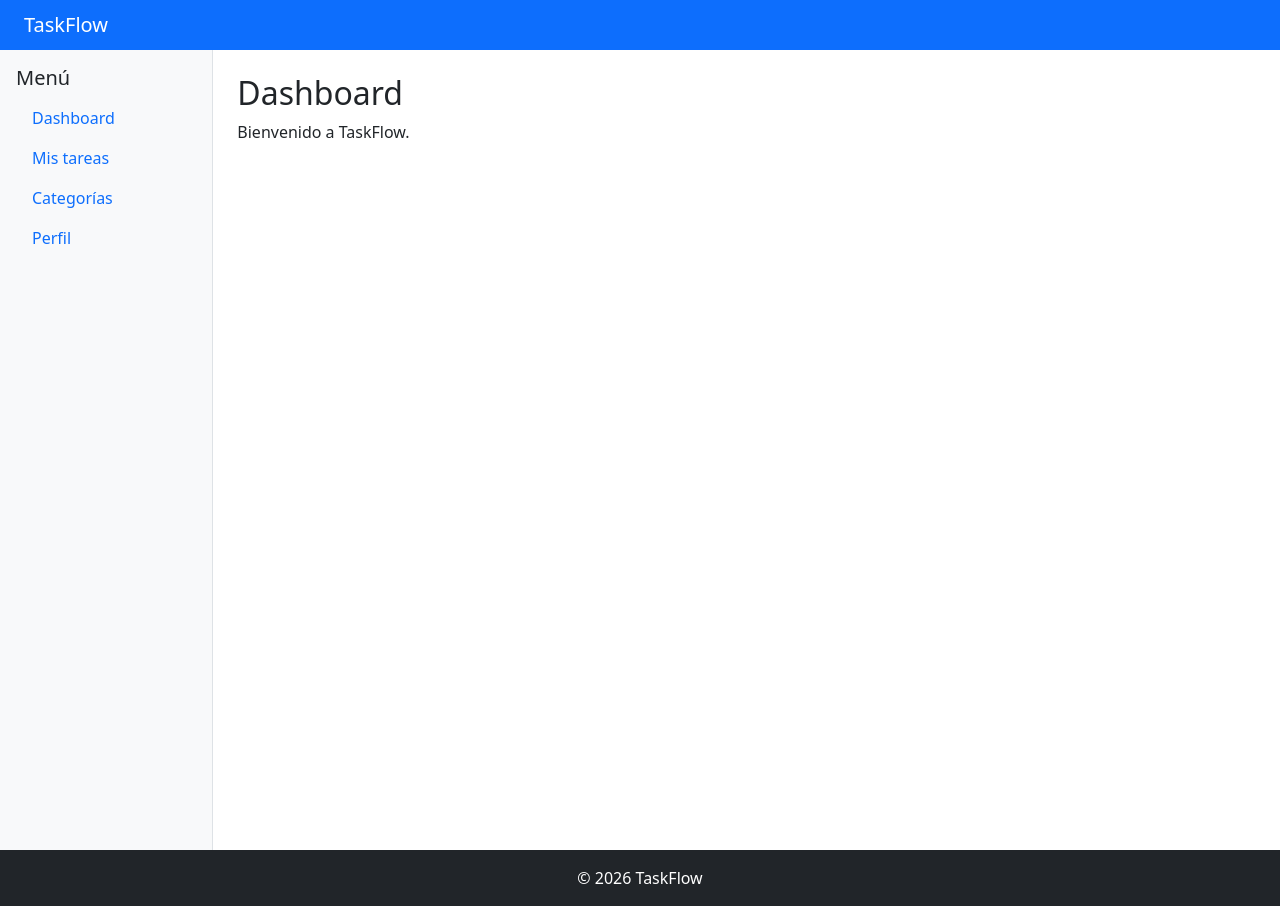
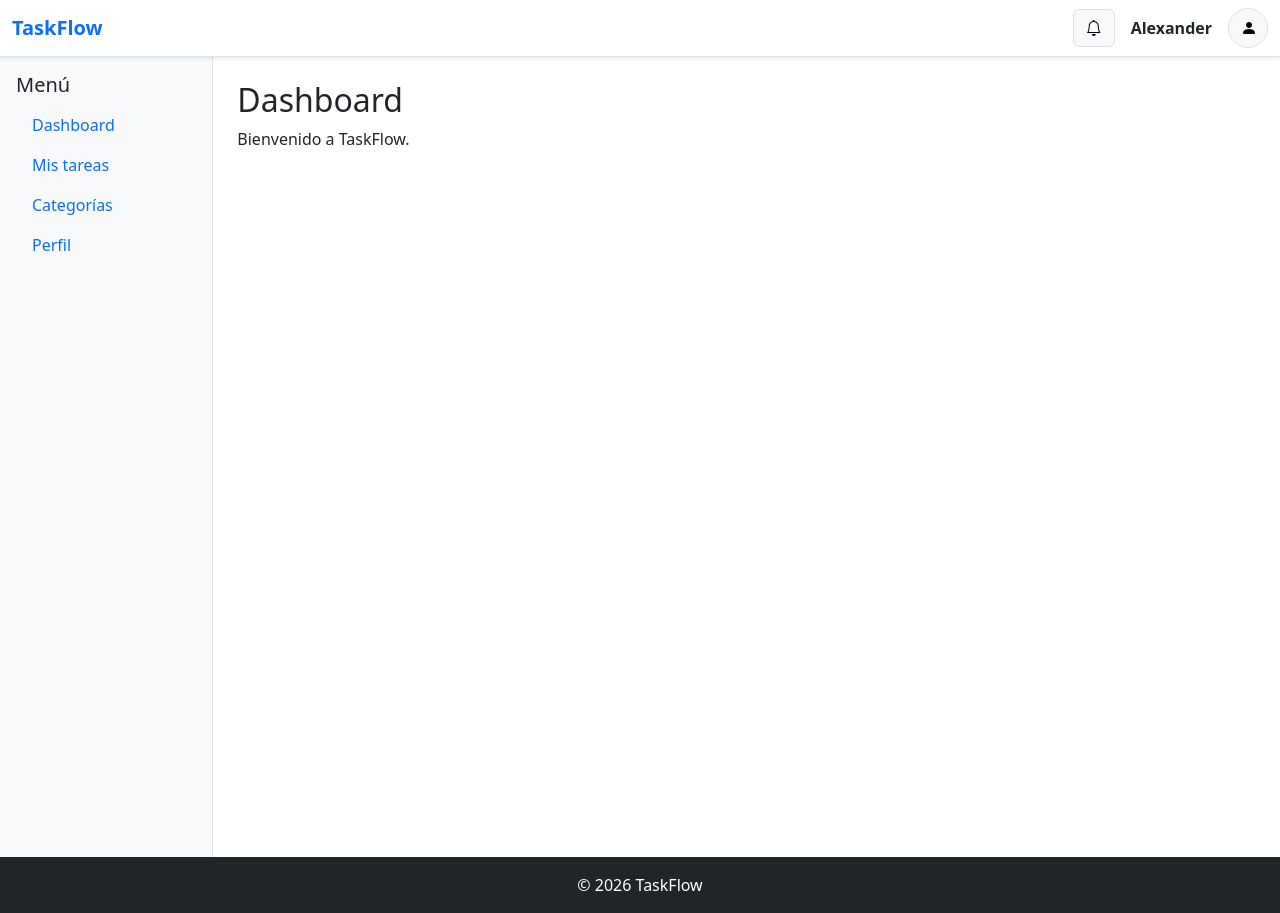
Before and after one commit to alexandeervilla1998-cell/taskflow, a React app in the folder frontend/: page / in a window 1280 px wide. Built offline with nearby package versions, Linux system fonts and the light colour scheme; the HTML template or start-up script is replaced by a standard one.

Commit message:
feat: crear navbar

```diff
--- a/frontend/src/components/layout/Navbar.jsx
+++ b/frontend/src/components/layout/Navbar.jsx
@@ -1,9 +1,61 @@
 const Navbar = () => {
     return (
-        <nav className="navbar navbar-dark bg-primary px-4">
-            <span className="navbar-brand mb-0 h1">
-                TaskFlow
-            </span>
+        <nav className="navbar navbar-expand-lg navbar-light bg-white border-bottom shadow-sm">
+
+            <div className="container-fluid">
+
+                <span className="navbar-brand fw-bold text-primary">
+                    TaskFlow
+                </span>
+
+                <div className="d-flex align-items-center ms-auto gap-3">
+
+                    <button className="btn btn-light border">
+                        <i className="bi bi-bell"></i>
+                    </button>
+
+                    <span className="fw-semibold text-dark">
+                        Alexander
+                    </span>
+
+                    <button
+                        className="btn btn-light border rounded-circle"
+                        style={{ width: "40px", height: "40px" }}
+                        data-bs-toggle="dropdown"
+                    >
+                        <i className="bi bi-person-fill"></i>
+                    </button>
+
+                    <ul className="dropdown-menu dropdown-menu-end">
+
+                        <li>
+                            <button className="dropdown-item">
+                                Perfil
+                            </button>
+                        </li>
+
+                        <li>
+                            <button className="dropdown-item">
+                                Configuración
+                            </button>
+                        </li>
+
+                        <li>
+                            <hr className="dropdown-divider" />
+                        </li>
+
+                        <li>
+                            <button className="dropdown-item text-danger">
+                                Cerrar sesión
+                            </button>
+                        </li>
+
+                    </ul>
+
+                </div>
+
+            </div>
+
         </nav>
     );
 };
--- a/frontend/src/main.jsx
+++ b/frontend/src/main.jsx
@@ -1,6 +1,8 @@
 import React from "react";
 import ReactDOM from "react-dom/client";
 import "bootstrap/dist/css/bootstrap.min.css";
+import "bootstrap/dist/js/bootstrap.bundle.min.js";
+import "bootstrap-icons/font/bootstrap-icons.css";
 import App from "./App";
 
 ReactDOM.createRoot(document.getElementById("root")).render(
```
